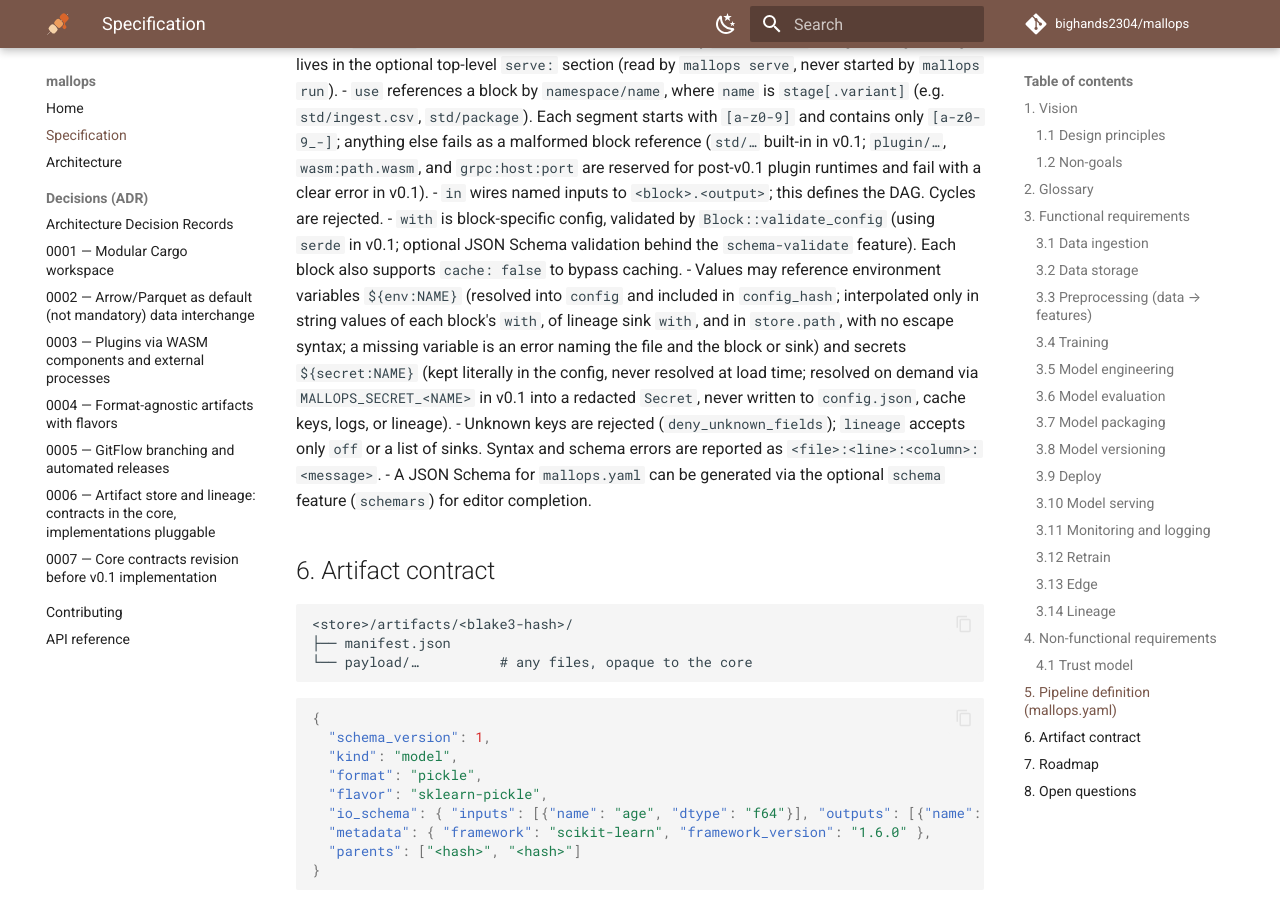
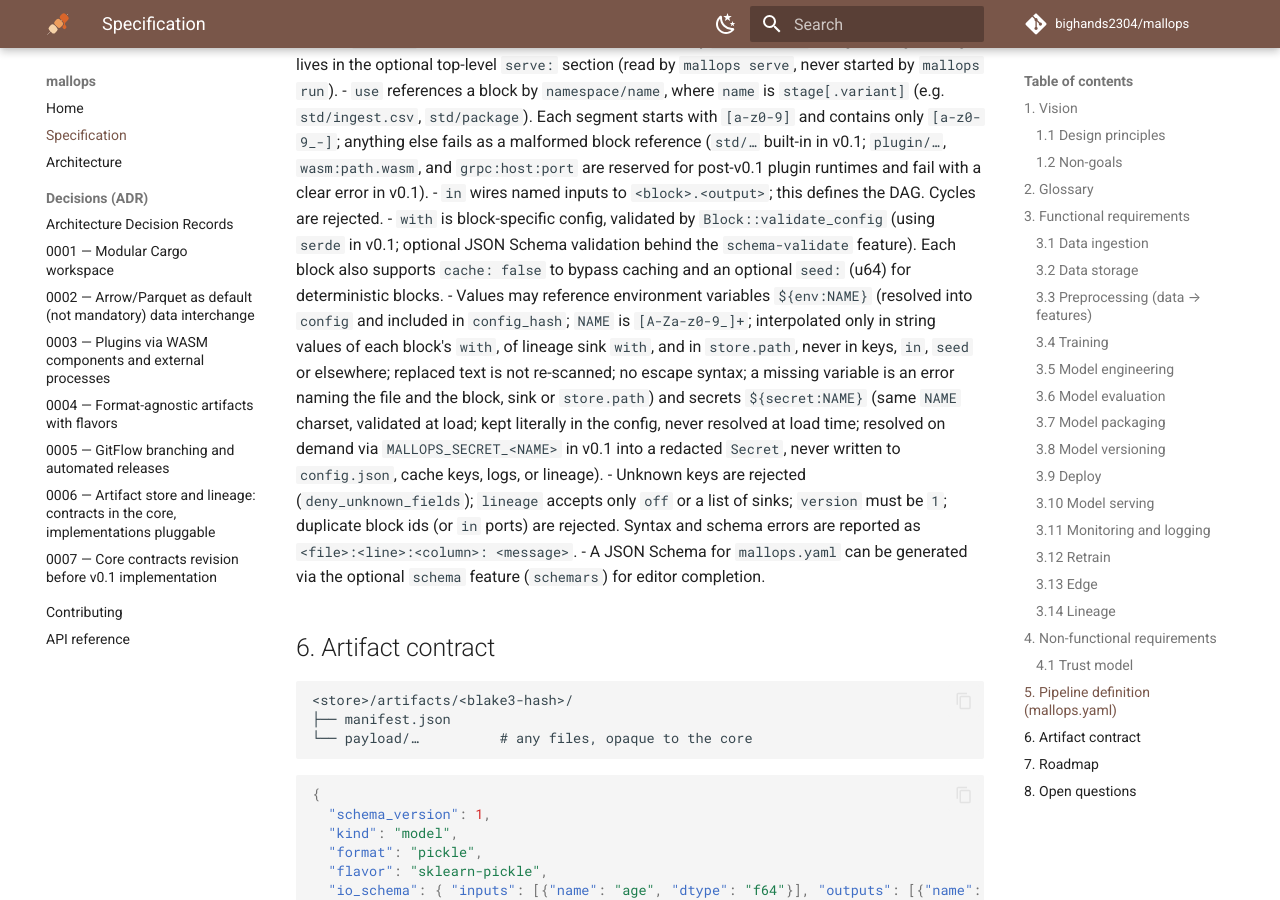
Before and after one commit to bighands2304/mallops, an MkDocs documentation site: the page built from docs/SPEC.md, in a window 1280 px wide and 900 px high, scrolled down 7971 px. Built offline with MkDocs 1.6.1 and Material for MkDocs 9.7.7, drawn with Linux system fonts in a browser that asks for light colours; comment, search, counter and statistics services are not loaded; the version menu is left out.

Commit message:
docs: document config interpolation, version and duplicate rules (#5)
Signed-off-by: bighands2304 <61188329+bighands2304@users.noreply.github.com>

```diff
--- a/docs/SPEC.md
+++ b/docs/SPEC.md
@@ -209,9 +209,9 @@ Rules:
 - `blocks:` defines the finite batch DAG executed by `mallops run`. Long-running serving lives in the optional top-level `serve:` section (read by `mallops serve`, never started by `mallops run`).
 - `use` references a block by `namespace/name`, where `name` is `stage[.variant]` (e.g. `std/ingest.csv`, `std/package`). Each segment starts with `[a-z0-9]` and contains only `[a-z0-9_-]`; anything else fails as a malformed block reference (`std/…` built-in in v0.1; `plugin/…`, `wasm:path.wasm`, and `grpc:host:port` are reserved for post-v0.1 plugin runtimes and fail with a clear error in v0.1).
 - `in` wires named inputs to `<block>.<output>`; this defines the DAG. Cycles are rejected.
-- `with` is block-specific config, validated by `Block::validate_config` (using `serde` in v0.1; optional JSON Schema validation behind the `schema-validate` feature). Each block also supports `cache: false` to bypass caching.
-- Values may reference environment variables `${env:NAME}` (resolved into `config` and included in `config_hash`; interpolated only in string values of each block's `with`, of lineage sink `with`, and in `store.path`, with no escape syntax; a missing variable is an error naming the file and the block or sink) and secrets `${secret:NAME}` (kept literally in the config, never resolved at load time; resolved on demand via `MALLOPS_SECRET_<NAME>` in v0.1 into a redacted `Secret`, never written to `config.json`, cache keys, logs, or lineage).
-- Unknown keys are rejected (`deny_unknown_fields`); `lineage` accepts only `off` or a list of sinks. Syntax and schema errors are reported as `<file>:<line>:<column>: <message>`.
+- `with` is block-specific config, validated by `Block::validate_config` (using `serde` in v0.1; optional JSON Schema validation behind the `schema-validate` feature). Each block also supports `cache: false` to bypass caching and an optional `seed:` (u64) for deterministic blocks.
+- Values may reference environment variables `${env:NAME}` (resolved into `config` and included in `config_hash`; `NAME` is `[A-Za-z0-9_]+`; interpolated only in string values of each block's `with`, of lineage sink `with`, and in `store.path`, never in keys, `in`, `seed` or elsewhere; replaced text is not re-scanned; no escape syntax; a missing variable is an error naming the file and the block, sink or `store.path`) and secrets `${secret:NAME}` (same `NAME` charset, validated at load; kept literally in the config, never resolved at load time; resolved on demand via `MALLOPS_SECRET_<NAME>` in v0.1 into a redacted `Secret`, never written to `config.json`, cache keys, logs, or lineage).
+- Unknown keys are rejected (`deny_unknown_fields`); `lineage` accepts only `off` or a list of sinks; `version` must be `1`; duplicate block ids (or `in` ports) are rejected. Syntax and schema errors are reported as `<file>:<line>:<column>: <message>`.
 - A JSON Schema for `mallops.yaml` can be generated via the optional `schema` feature (`schemars`) for editor completion.
 
 ## 6. Artifact contract
```
Also changed, not shown: docs/ARCHITECTURE.md (+1 -1 lines).
